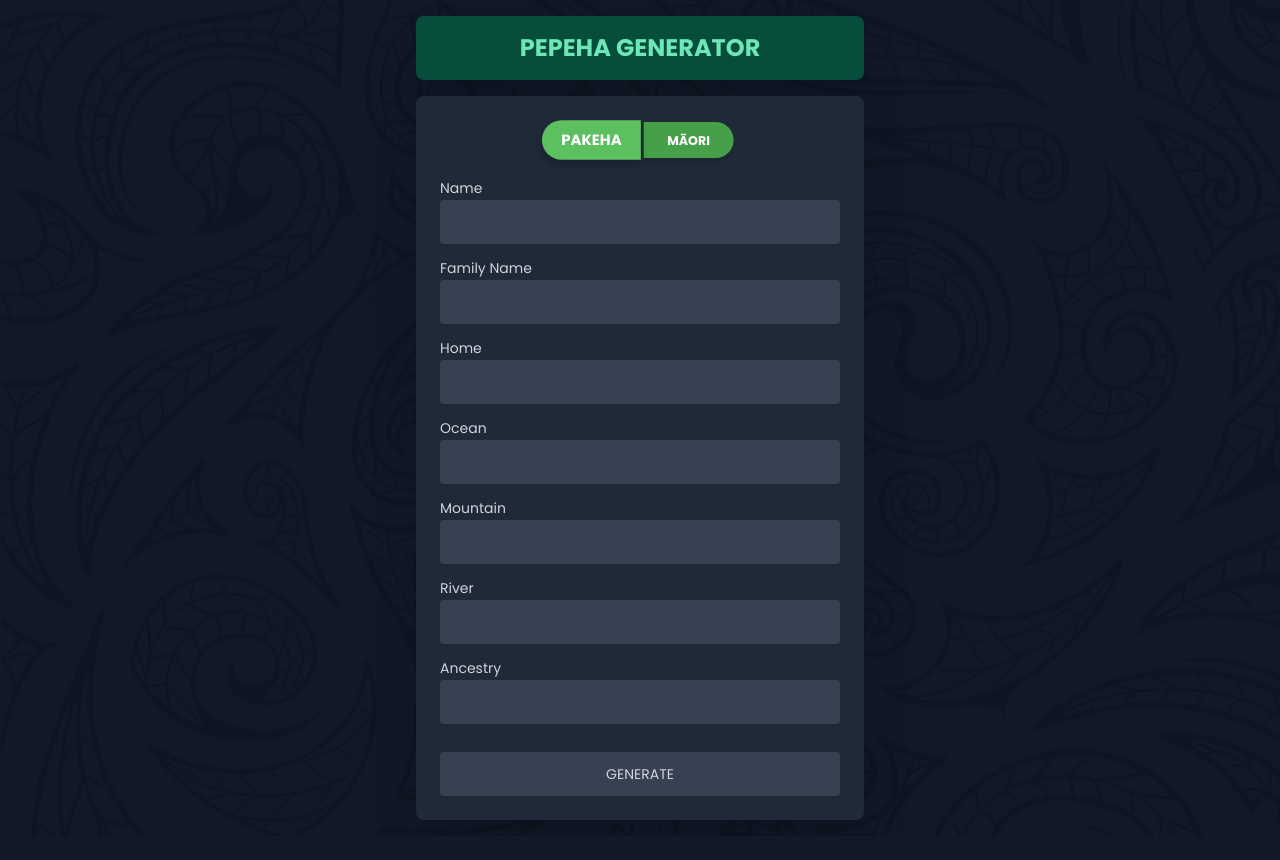
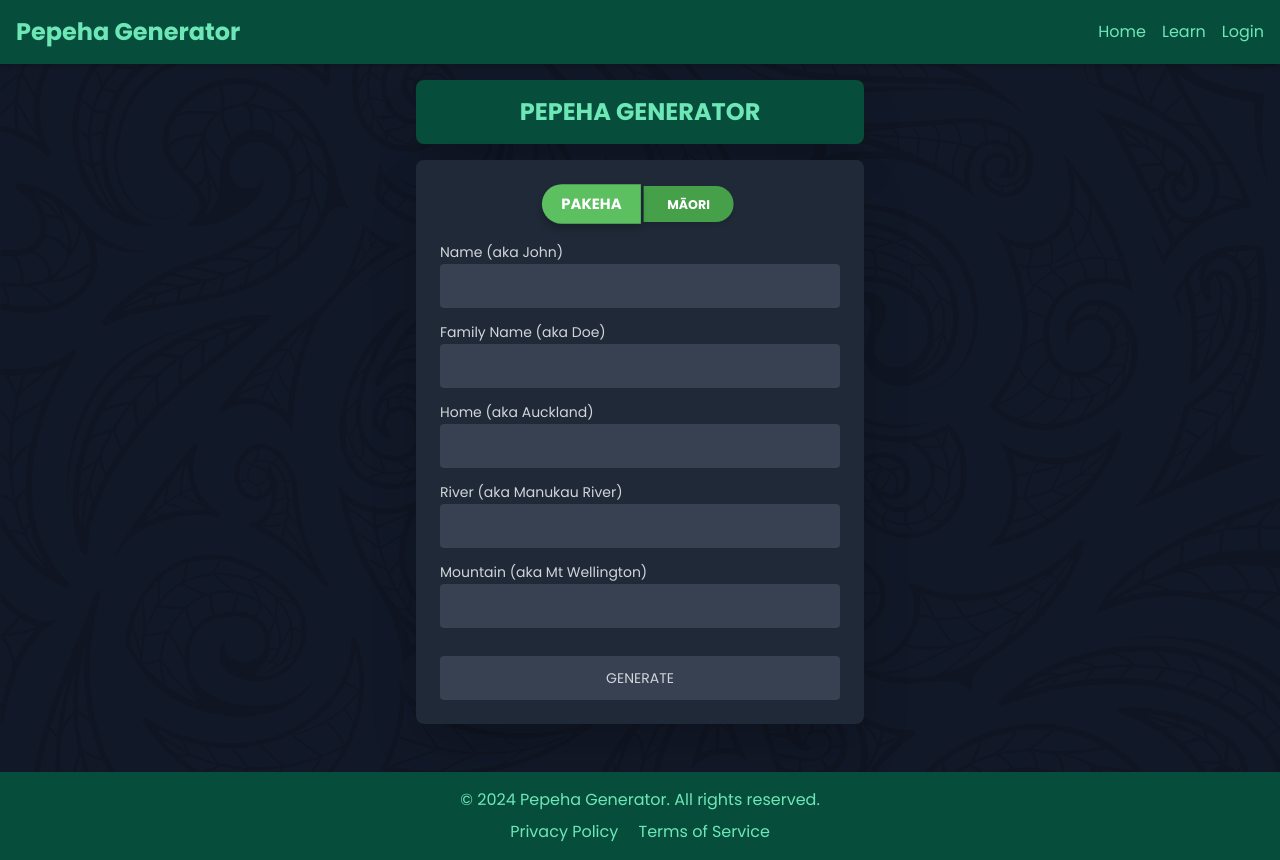
Before and after one commit to nemsip/11COM-Python, a Flask app: page / in a window 1280 px wide. Before the commit the page ends 820 px from the top, so only its background shows below. Run offline with Flask 3, Linux system fonts and the light colour scheme.

Commit message:
added navbar and footer. also fixed pepeha a little

```diff
--- a/NCEA/templates/index.html
+++ b/NCEA/templates/index.html
@@ -11,7 +11,9 @@
             background-image: url("../static/images/background-koru.png");
             background-size: cover;
             font-family: 'Poppins', sans-serif;
+            background-attachment: fixed;
         }
+
         .button-container {
             display: flex;
             gap: 8px;
@@ -61,7 +63,22 @@
         }
     </style>
 </head>
-<body class="bg-gray-900 text-gray-300 min-h-screen flex items-center justify-center p-4">
+<body class="bg-gray-900 text-gray-300 min-h-screen flex flex-col">
+
+    <header class="bg-green-900 text-green-300 p-4 shadow-md">
+        <div class="container mx-auto flex justify-between items-center">
+            <h1 class="text-2xl font-bold">Pepeha Generator</h1>
+            <nav>
+                <ul class="flex space-x-4">
+                    <li><a href="/" class="hover:text-white">Home</a></li>
+                    <li><a href="/about-pepeha" class="hover:text-white">Learn</a></li>
+                    <li><a href="/login" class="hover:text-white">Login</a></li>
+                </ul>
+            </nav>
+        </div>
+    </header>
+
+    <main class="flex-grow flex items-center justify-center p-4">
         <div class="w-full max-w-md">
             <div class="bg-green-900 text-green-300 p-4 rounded-lg mb-4 shadow-2xl">
                 <h1 class="text-2xl font-bold text-center">PEPEHA GENERATOR</h1>
@@ -76,26 +93,20 @@
                 <form id="pakehaForm" action="/" method="post">
                     <input name="ethnicity" value="pakeha" type="hidden">
 
-                <label for="name" class="text-sm">Name</label>
+                    <label for="name" class="text-sm">Name (aka John)</label>
                     <input type="text" name="name" class="w-full bg-gray-700 p-3 rounded mb-3 text-sm custom-shadow-more">
 
-                <label for="family-name" class="text-sm">Family Name</label>
+                    <label for="family-name" class="text-sm">Family Name (aka Doe)</label>
                     <input type="text" name="family-name" class="w-full bg-gray-700 p-3 rounded mb-3 text-sm custom-shadow-more">
 
-                <label for="home" class="text-sm">Home</label>
+                    <label for="home" class="text-sm">Home (aka Auckland)</label>
                     <input type="text" name="home" class="w-full bg-gray-700 p-3 rounded mb-3 text-sm custom-shadow-more">
 
-                <label for="ocean" class="text-sm">Ocean</label>
-                <input type="text" name="ocean" class="w-full bg-gray-700 p-3 rounded mb-3 text-sm custom-shadow-more">
-
-                <label for="mountain" class="text-sm">Mountain</label>
-                <input type="text" name="mountain" class="w-full bg-gray-700 p-3 rounded mb-3 text-sm custom-shadow-more">
-
-                <label for="river" class="text-sm">River</label>
+                    <label for="river" class="text-sm">River (aka Manukau River)</label>
                     <input type="text" name="river" class="w-full bg-gray-700 p-3 rounded mb-3 text-sm custom-shadow-more">
 
-                <label for="ancestry" class="text-sm">Ancestry</label>
-                <input type="text" name="ancestry" class="w-full bg-gray-700 p-3 rounded mb-3 text-sm custom-shadow-more">
+                    <label for="mountain" class="text-sm">Mountain (aka Mt Wellington)</label>
+                    <input type="text" name="mountain" class="w-full bg-gray-700 p-3 rounded mb-3 text-sm custom-shadow-more">
 
                     <button type="submit" class="w-full bg-gray-700 text-gray-300 p-3 rounded mt-4 text-sm custom-shadow-more">GENERATE</button>
                 </form>
@@ -126,6 +137,18 @@
                 </form>
             </div>
         </div>
+    </main>
+
+    <footer class="bg-green-900 text-green-300 p-4 mt-8">
+        <div class="container mx-auto text-center">
+            <p>&copy; 2024 Pepeha Generator. All rights reserved.</p>
+            <div class="mt-2">
+                <a href="/privacy" class="hover:text-white mr-4">Privacy Policy</a>
+                <a href="/terms" class="hover:text-white">Terms of Service</a>
+            </div>
+        </div>
+    </footer>
+
     <script>
         // rhis is where my javascript knowlege ends
         const buttons = document.querySelectorAll('.button');
```
Also changed, not shown: NCEA/templates/result.html (+38 -9 lines). Lines whose indentation alone changed are shown as unchanged.
